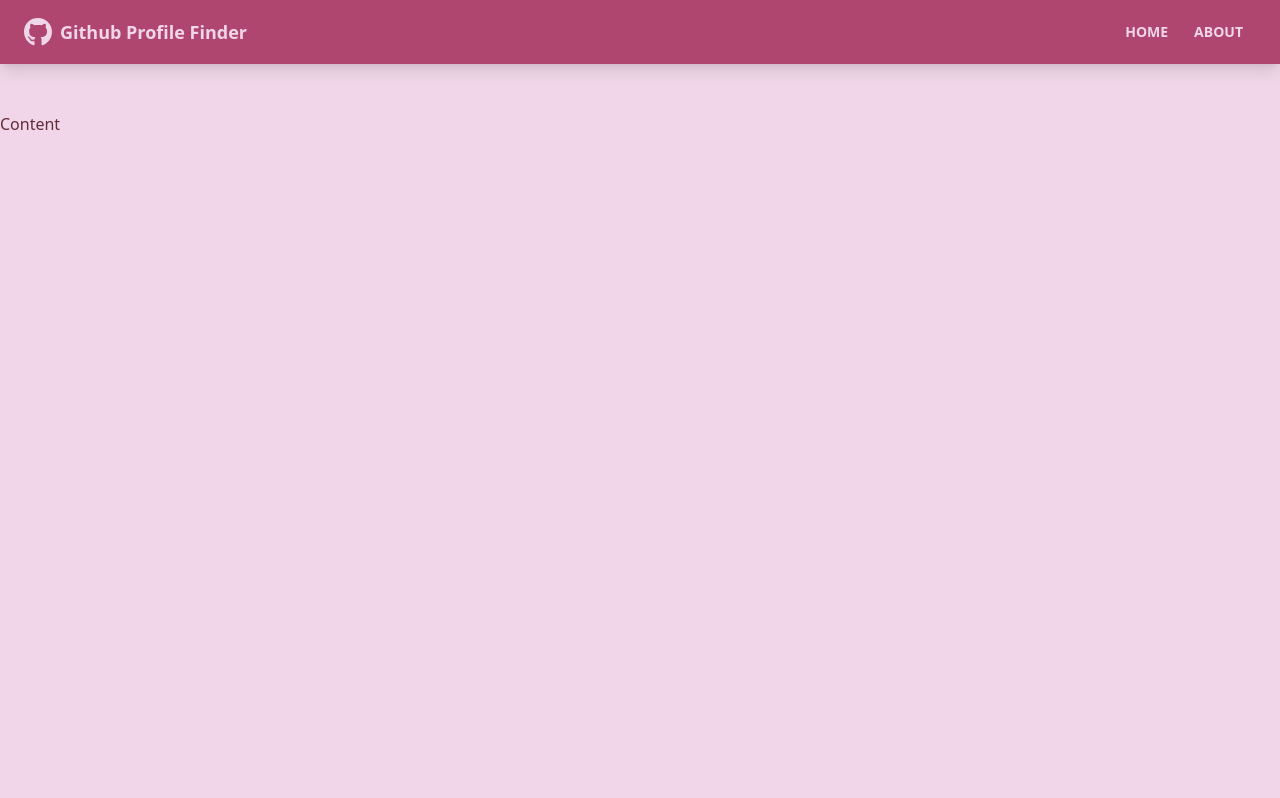
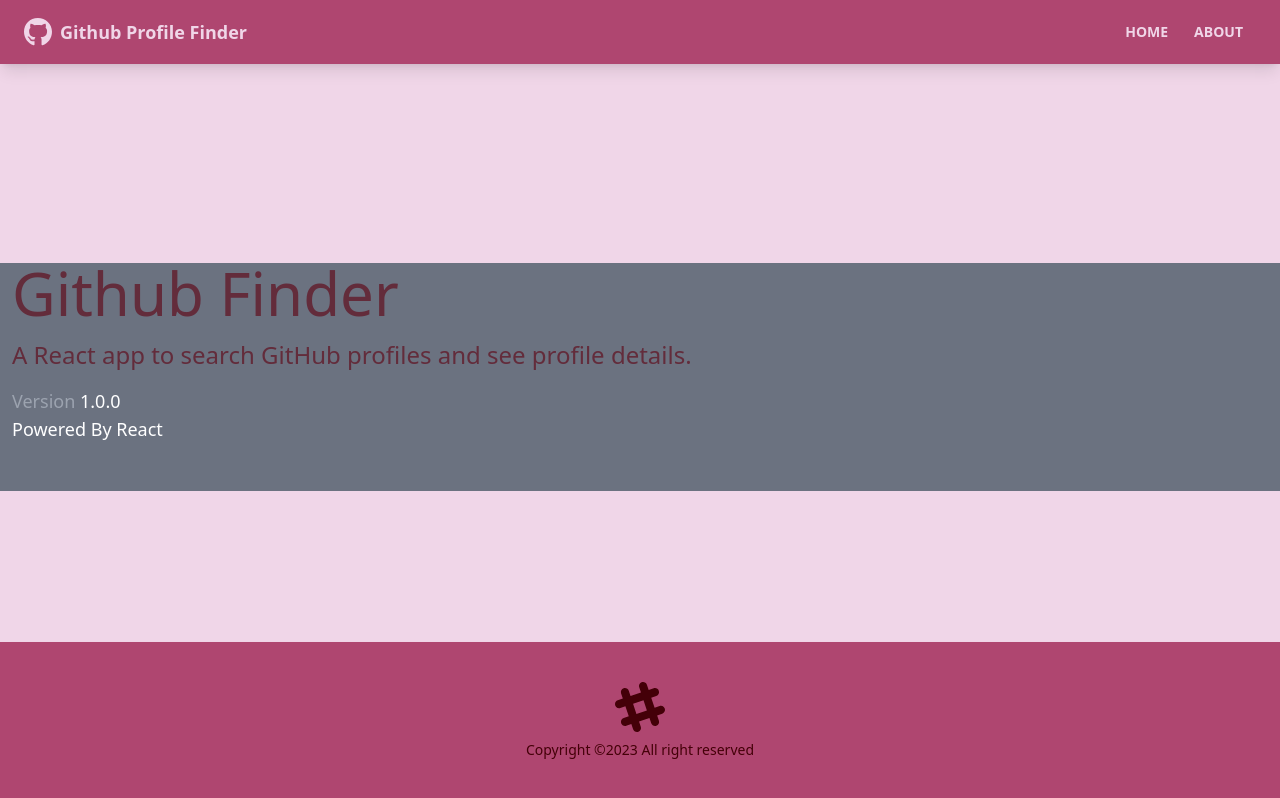
Before and after one commit to abdulsalam030/Github-Finder, a React (Create React App) app: page /about in a window 1280 px wide. Built offline with nearby package versions, Linux system fonts and the light colour scheme.

Commit message:
api/endpoint included

```diff
--- a/src/App.js
+++ b/src/App.js
@@ -1,13 +1,23 @@
-import {BrowserRouter as Router,Route} from 'react-router-dom'
+import {BrowserRouter as Router,Route,Routes} from 'react-router-dom'
 import Navbar from './components/layout/Navbar';
+import Footer from './components/layout/Footer';
+import About from './pages/About';
+import Home from './pages/Home';
+import Notfound from './pages/Notfound';
 function App() {
   return (
    <Router>
-    <div className='flex flex-col justify-between h-24'>
+    <div className='flex flex-col justify-between h-screen'>
       <Navbar/>
-
-
-      <div>Content</div>
+      <div className='container bg-gray-500 mx-auto px-3 pb-12'>
+        <Routes>
+          <Route path='/' element={<Home/>}/>
+          <Route path='/about' element={<About/>}/>
+          <Route path='/notfound' element={<Notfound/>}/>
+          <Route path='/*' element={<Notfound/>}/>
+        </Routes>
+      </div>
+      <Footer/>
     </div>
    </Router>
 
--- /dev/null
+++ b/src/components/layout/Footer.jsx
@@ -0,0 +1,19 @@
+import React from 'react'
+
+function Footer() {
+    const footerYear = new Date().getFullYear();
+  return (
+   <footer className='footer p-10 shadow-lg bg-neutral text-primary-content footer-center'>
+    <div>
+    <svg width="50" height="50" viewBox="0 0 24 24" xmlns="http://www.w3.org/2000/svg" fillRule="evenodd" clipRule="evenodd" className="fill-current">
+    <path d="M22.672 15.226l-2.432.811.841 2.515c.33 1.019-.209 2.127-1.23 2.456-1.15.325-2.148-.321-2.463-1.226l-.84-2.518-5.013 1.677.84 2.517c.391 1.203-.434 2.542-1.831 2.542-.88 0-1.601-.564-1.86-1.314l-.842-2.516-2.431.809c-1.135.328-2.145-.317-2.463-1.229-.329-1.018.211-2.127 1.231-2.456l2.432-.809-1.621-4.823-2.432.808c-1.355.384-2.558-.59-2.558-1.839 0-.817.509-1.582 1.327-1.846l2.433-.809-.842-2.515c-.33-1.02.211-2.129 1.232-2.458 1.02-.329 2.13.209 2.461 1.229l.842 2.515 5.011-1.677-.839-2.517c-.403-1.238.484-2.553 1.843-2.553.819 0 1.585.509 1.85 1.326l.841 2.517 2.431-.81c1.02-.33 2.131.211 2.461 1.229.332 1.018-.21 2.126-1.23 2.456l-2.433.809 1.622 4.823 2.433-.809c1.242-.401 2.557.484 2.557 1.838 0 .819-.51 1.583-1.328 1.847m-8.992-6.428l-5.01 1.675 1.619 4.828 5.011-1.674-1.62-4.829z">
+    </path>
+    </svg>
+    <p>Copyright &copy;{footerYear} All right reserved</p>
+    </div>
+
+   </footer>
+  )
+}
+
+export default Footer;
--- /dev/null
+++ b/src/components/users/UserResults.jsx
@@ -0,0 +1,33 @@
+import React from 'react'
+import {useEffect,useState} from 'react'
+
+function UserResults() {
+    const [users,setUsers] = useState([])
+    const [loading,isLoading] = useState(true);
+
+
+
+    useEffect(() => {
+       fetchUsers();
+    },[])
+
+    const fetchUsers = async () => {
+        const res = await fetch(`${process.env.REACT_APP_GITHUB_URL}/users`,{
+            headers : {
+                Authorization : `token ${process.env.REACT_APP_GITHUB_TOKEN}`
+            }
+        })
+        const data = await res.json();
+        console.log(data);
+    }
+
+
+  return (
+    <div>
+        UserResults
+        {process.env.REACT_APP_GITHUB_URL}
+    </div>
+  )
+}
+
+export default UserResults
--- /dev/null
+++ b/src/pages/About.jsx
@@ -0,0 +1,23 @@
+import React from 'react'
+
+function About() {
+  return (
+    <div>
+         <h1 className='text-6xl mb-4'>Github Finder</h1>
+      <p className='mb-4 text-2xl font-light'>
+        A React app to search GitHub profiles and see profile details.
+      </p>
+      <p className='text-lg text-gray-400'>
+        Version <span className='text-white'>1.0.0</span>
+      </p>
+      <p className='text-lg text-white'>
+        Powered By React
+        <a className='text-white'>
+
+        </a>
+      </p>
+    </div>
+  )
+}
+
+export default About
--- /dev/null
+++ b/src/pages/Home.jsx
@@ -0,0 +1,13 @@
+import React from 'react'
+import UserResults from '../components/users/UserResults'
+
+function Home() {
+  return (
+    <div>
+        <UserResults/>
+    </div>
+
+  )
+}
+
+export default Home
--- /dev/null
+++ b/src/pages/Notfound.jsx
@@ -0,0 +1,22 @@
+import React from 'react'
+import {FaHome} from 'react-icons/fa'
+import {Link} from 'react-router-dom'
+
+function Notfound() {
+  return (
+    <div className="hero">
+  <div className="hero-content text-center">
+    <div className="max-w-lg">
+      <h1 className="text-8xl font-bold mb-8">Oops!</h1>
+      <p className="text-5xl mb-8">404 - Page Not Found</p>
+      <Link to='/' className='btn btn-primary btn-lg'>
+        <FaHome className='mr-2' />
+          Back to Home
+      </Link>
+    </div>
+  </div>
+</div>
+  )
+}
+
+export default Notfound
```
Also changed, not shown: 1 other file (tests, documents, lock files or other folders).
